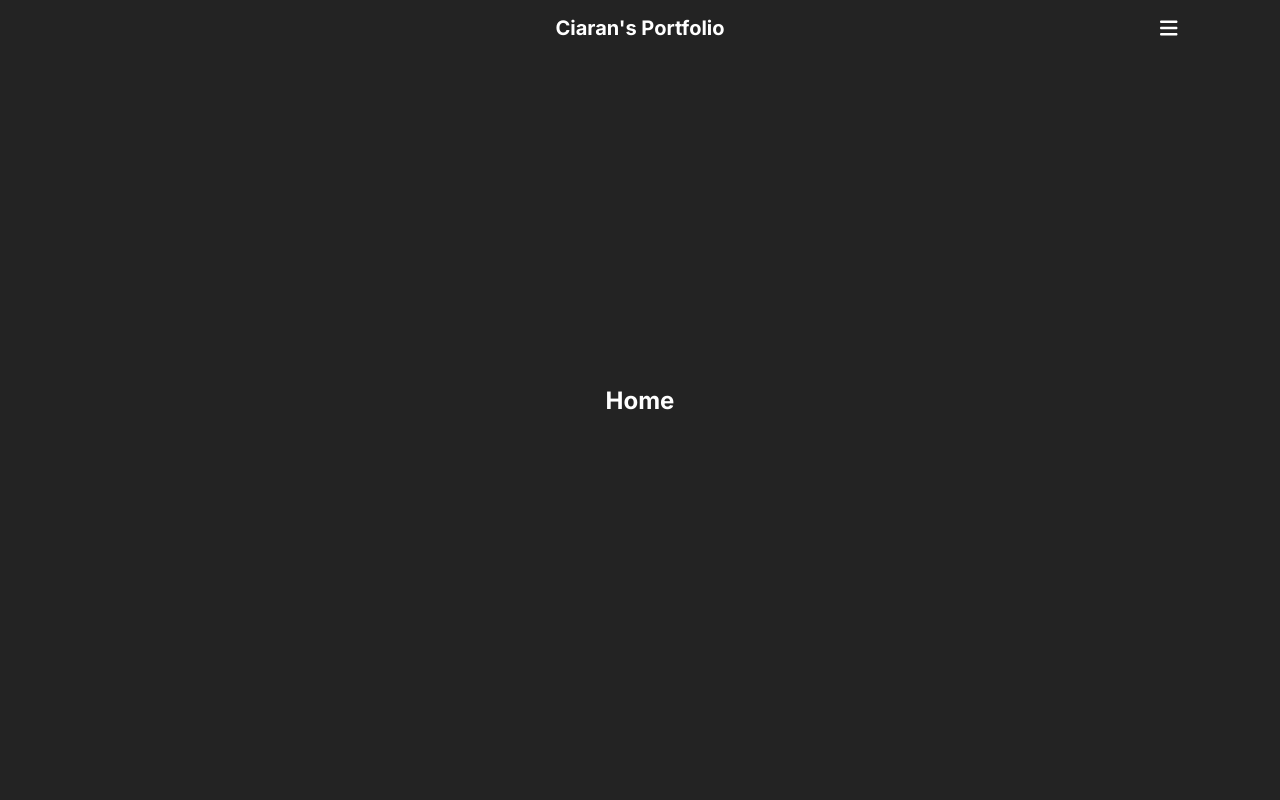
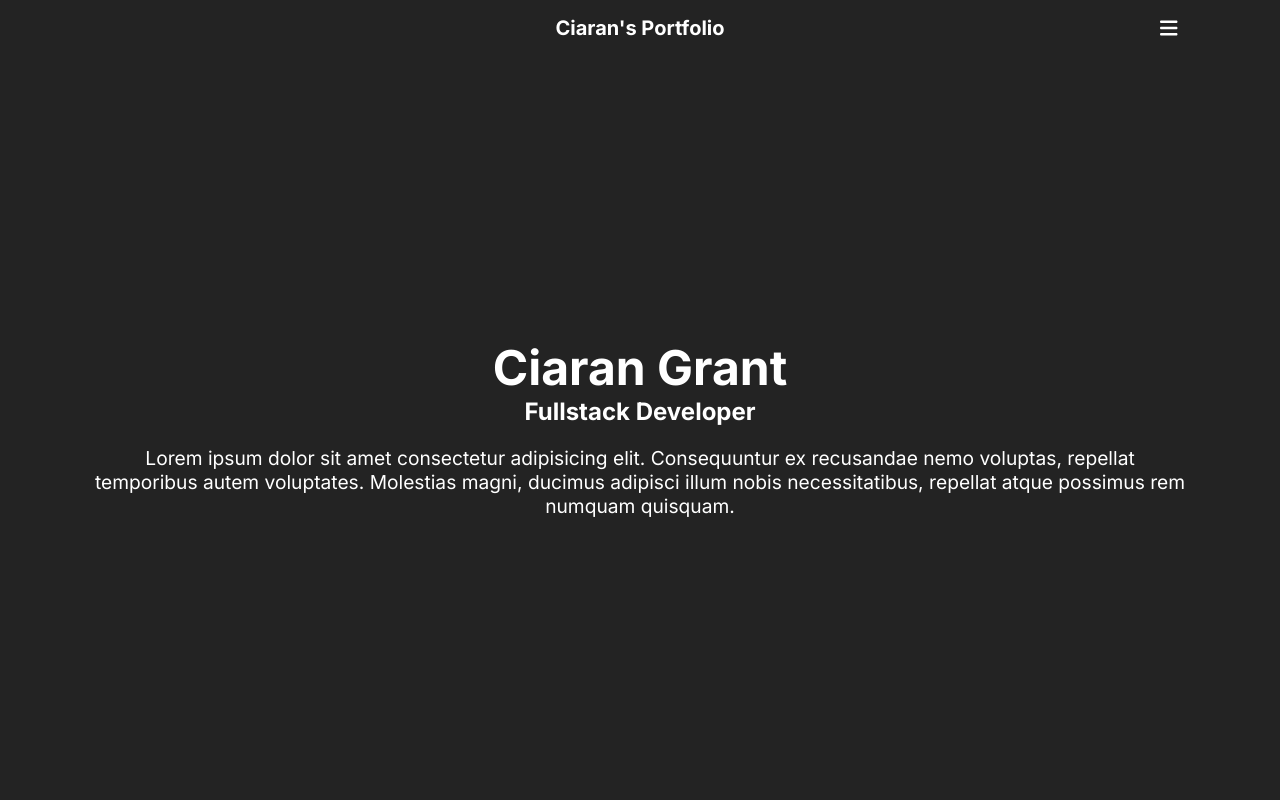
Before and after one commit to CiaranRG/PortfolioSite, a React app in the folder Frontend/: page / in a window 1280 px wide. Shown: the top 800 px of the page. Built offline with nearby package versions, Linux system fonts and the light colour scheme; the HTML template or start-up script is replaced by a standard one.

Commit message:
barebones home/intro design setup

```diff
--- a/Frontend/src/App.scss
+++ b/Frontend/src/App.scss
@@ -60,6 +60,12 @@ $font-color: $color3;
   width: 100vw;
 }
 
+// Adding this in to take care of the space left by making the nav fixed
+.dummyDiv {
+  height: $nav-height;
+  overflow: hidden;
+}
+
 // Using these as breakpoints
 @media (min-width: 576px) {}
 
--- a/Frontend/src/App.tsx
+++ b/Frontend/src/App.tsx
@@ -11,6 +11,7 @@ function App() {
     <>
       <Router>
         <Navbar />
+        <div className='dummyDiv'></div>
         <Routes>
           <Route path='/' element={<MainPage />} />
         </Routes>
--- a/Frontend/src/Footer/Footer.scss
+++ b/Frontend/src/Footer/Footer.scss
@@ -5,9 +5,9 @@
     flex-direction: column;
     justify-content: space-evenly;
     align-items: center;
-    background-color: $color2;
+    background-color: $color1;
     padding: 2%;
-    border-top: 2px solid white;
+    border-top: 2px solid black;
     height: 15vh;
     .backToTopDiv{
         font-size: 0.8rem;
--- a/Frontend/src/MainPage/MainPage.scss
+++ b/Frontend/src/MainPage/MainPage.scss
@@ -9,9 +9,23 @@
         display: flex;
         flex-direction: column;
         flex-wrap: wrap;
-        height: 100vh;
-        width: 100%;
-        @include flex-center;
+        justify-content: center;
+        align-items: center;
+        text-align: center;
+        padding: 5%;
+        @include main-content;
+        .homeHeader{
+            font-size: 3rem;
+            font-weight: 700;
+        }
+        .homeSubheader{
+            font-size: 1.5rem;
+            font-weight: 700;
+            margin-bottom: 20px;
+        }
+        .homeParagraph{
+            font-size: 1.2rem;
+        }
     }
 
     .sectionAbout {
--- a/Frontend/src/MainPage/MainPage.tsx
+++ b/Frontend/src/MainPage/MainPage.tsx
@@ -5,7 +5,9 @@ export default function MainPage() {
         <>
             <main className="mainPageContent">
                 <section className='sectionHome'>
-                    <h1>Home</h1>
+                    <p className='homeHeader'>Ciaran Grant</p>
+                    <p className='homeSubheader'>Fullstack Developer</p>
+                    <p className='homeParagraph'>Lorem ipsum dolor sit amet consectetur adipisicing elit. Consequuntur ex recusandae nemo voluptas, repellat temporibus autem voluptates. Molestias magni, ducimus adipisci illum nobis necessitatibus, repellat atque possimus rem numquam quisquam.</p>
                 </section>
                 <section className='sectionAbout'>
                     <h1>About</h1>
```
Also changed, not shown: Frontend/src/Navbar/Navbar.tsx (line endings or trailing spaces).
